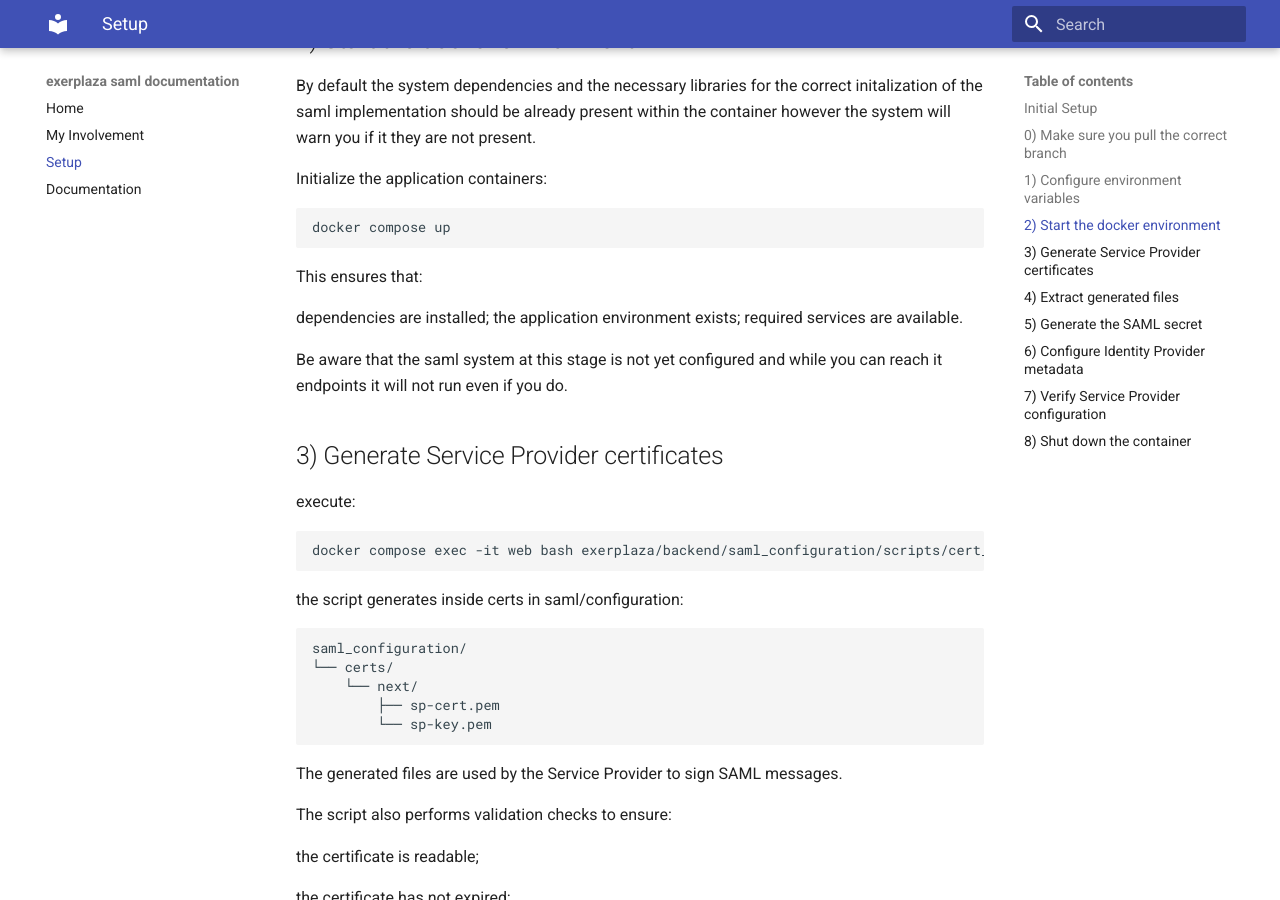
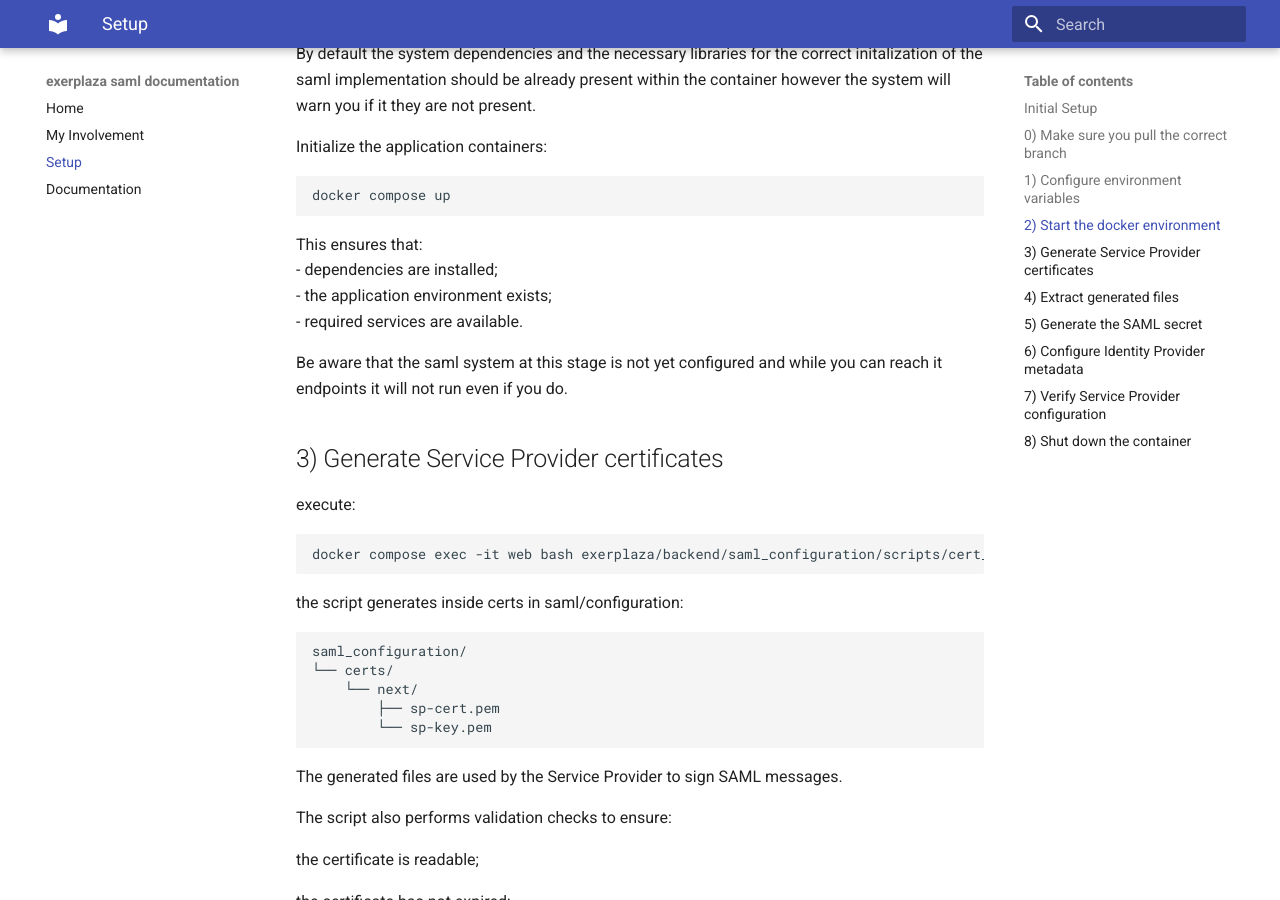
Before and after one commit to acquanaturaleminerale/acquanaturaleminerale.github.io, an MkDocs documentation site: the page built from docs/setup.md, in a window 1280 px wide and 900 px high, scrolled down 1349 px. Built offline with MkDocs 1.6.1 and Material for MkDocs 9.7.7, drawn with Linux system fonts in a browser that asks for light colours.

````diff
--- a/docs/setup.md
+++ b/docs/setup.md
@@ -33,9 +33,7 @@ SAML_SECRET=0123456789 #temporary value
 | `SAML_SECRET` | Secret used by PySAML2. Generate a random value during initialization and replace it after setup. | generated value |
 
 SAML_BASE_URL must match the one shown on browser when acessing the exerplaza home page
-
 SAML_DEBUG can be either true or false
-
 SAML_LOG_LEVEL can be  "DEBUG", "INFO", "WARNING", "ERROR" or "CRITICAL" for production INFO is raccomanded
 
 At this stage SAML_SECRET can contain a temporary value. It will be replaced later after generating the final secret.
@@ -50,10 +48,9 @@ Initialize the application containers:
 docker compose up
 ```
 This ensures that:
-
-dependencies are installed;
-the application environment exists;
-required services are available.
+- dependencies are installed;
+- the application environment exists;
+- required services are available.
 
 Be aware that the saml system at this stage is not yet configured and while you can reach it endpoints it
 will not run even if you do.
````
